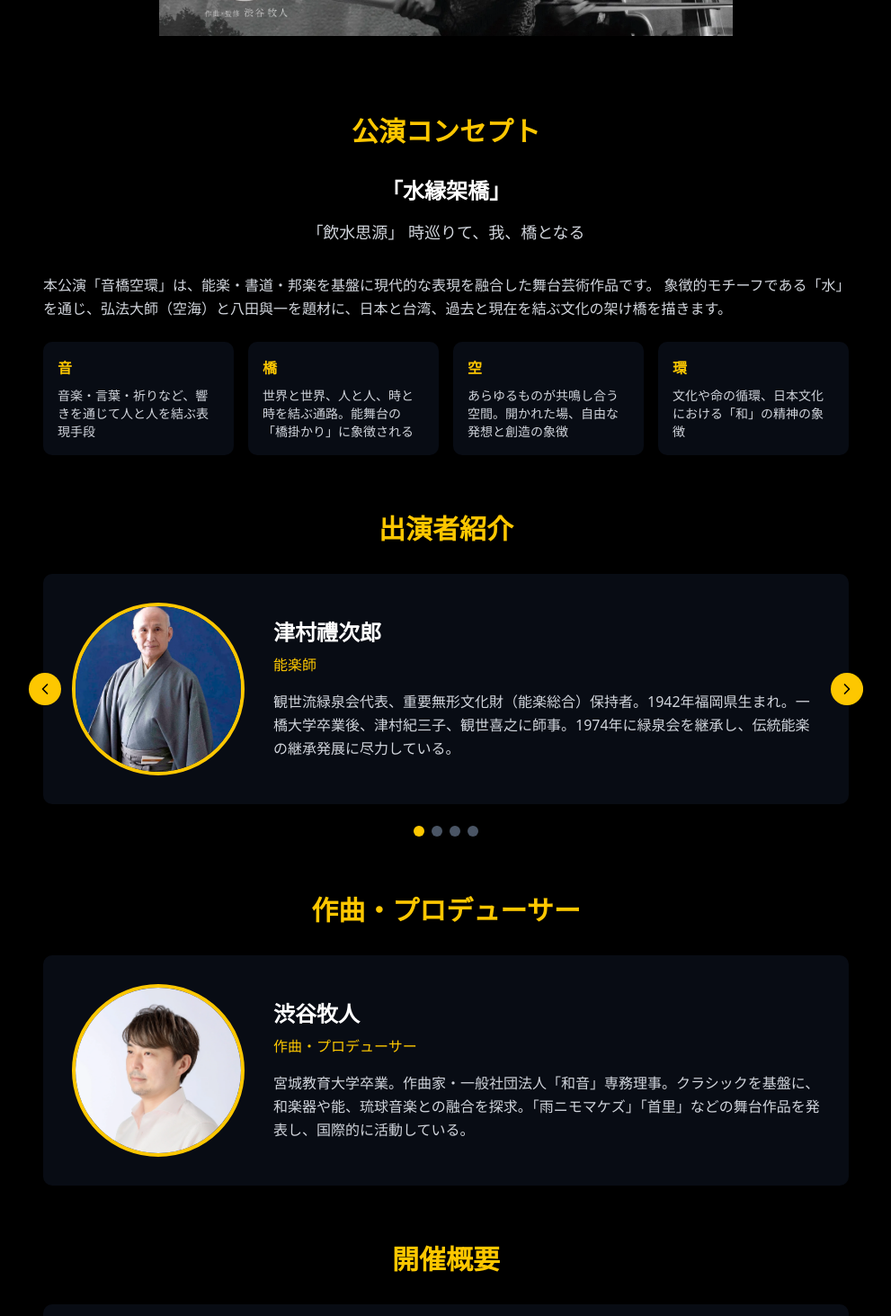
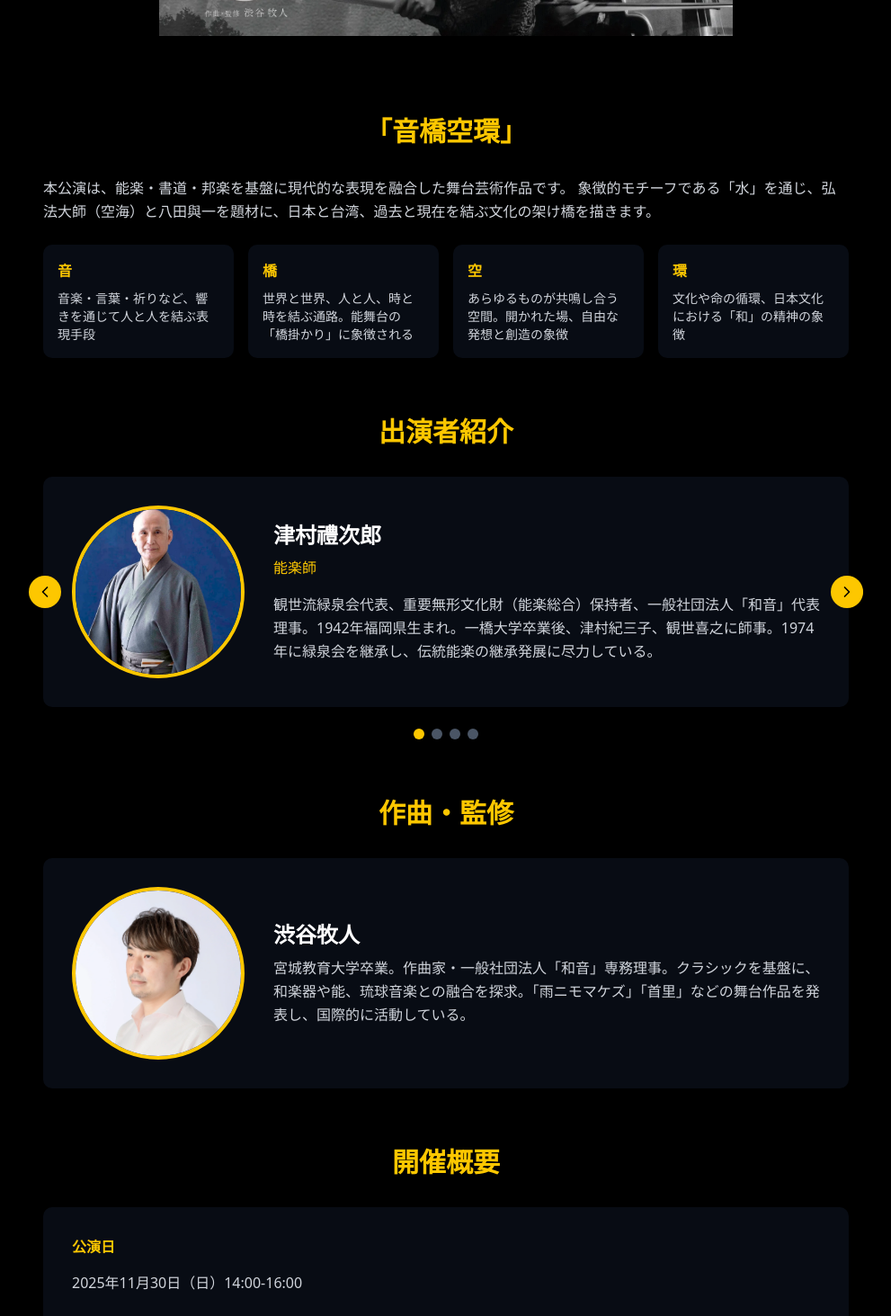
Before and after one commit to HeavenAQ/tsn-act1, a Next.js app: page / in a window 1280 px wide. Shown: the part 800-2263 px from the top of the page at 90% size, without its empty margins (144-1135 px from the left). Built offline with nearby package versions, Linux system fonts and the light colour scheme.

Commit message:
[Update] Edit information

```diff
--- a/src/pages/index.tsx
+++ b/src/pages/index.tsx
@@ -14,10 +14,10 @@ export default function HomePage() {
   // ✅ Single source of truth for navigation
   const navItems = useMemo(
     () => [
-      { id: "concept", label: "コンセプト" },
+      { id: "concept", label: "音橋空環" },
+      { id: "artists", label: "出演者紹介" },
+      { id: "producer", label: "作曲・監修" },
       { id: "event-overview", label: "開催概要" },
-      { id: "artists", label: "出演者" },
-      { id: "producer", label: "プロデューサー" },
       { id: "access", label: "会場アクセス" },
       { id: "ticket-info", label: "チケット情報" },
       { id: "sns", label: "お問い合わせ" },
@@ -32,7 +32,7 @@ export default function HomePage() {
         role: "能楽師",
         image: "津村禮次郎.webp",
         description:
-          "観世流緑泉会代表、重要無形文化財（能楽総合）保持者。1942年福岡県生まれ。一橋大学卒業後、津村紀三子、観世喜之に師事。1974年に緑泉会を継承し、伝統能楽の継承発展に尽力している。",
+          "観世流緑泉会代表、重要無形文化財（能楽総合）保持者、一般社団法人「和音」代表理事。1942年福岡県生まれ。一橋大学卒業後、津村紀三子、観世喜之に師事。1974年に緑泉会を継承し、伝統能楽の継承発展に尽力している。",
       },
       {
         name: "永山玳潤",
@@ -62,7 +62,7 @@ export default function HomePage() {
   const producer = useMemo(
     () => ({
       name: "渋谷牧人",
-      role: "作曲・プロデューサー",
+      role: "作曲・監修",
       image: "渋谷牧人.webp",
       description:
         "宮城教育大学卒業。作曲家・一般社団法人「和音」専務理事。クラシックを基盤に、和楽器や能、琉球音楽との融合を探求。「雨ニモマケズ」「首里」などの舞台作品を発表し、国際的に活動している。",
@@ -219,21 +219,12 @@ export default function HomePage() {
         <section className="my-12 sm:my-16 md:mt-0">
           <div className="mx-auto max-w-4xl">
             <h2 className="mb-6 text-center text-2xl font-bold text-yellow-400 sm:mb-8 sm:text-3xl">
-              公演コンセプト
+              「{navItems[0]?.label}」
             </h2>
-
-            <div className="mb-8 text-center">
-              <h3 className="mb-4 text-xl font-bold text-white sm:text-2xl">
-                「水縁架橋」
-              </h3>
-              <p className="mb-4 text-lg text-gray-300">
-                「飲水思源」 時巡りて、我、橋となる
-              </p>
-            </div>
 
             <div className="space-y-6 text-sm leading-relaxed text-gray-300 sm:text-base">
               <p>
-                本公演「音橋空環」は、能楽・書道・邦楽を基盤に現代的な表現を融合した舞台芸術作品です。
+                本公演は、能楽・書道・邦楽を基盤に現代的な表現を融合した舞台芸術作品です。
                 象徴的モチーフである「水」を通じ、弘法大師（空海）と八田與一を題材に、日本と台湾、過去と現在を結ぶ文化の架け橋を描きます。
               </p>
 
@@ -270,7 +261,7 @@ export default function HomePage() {
         {/* Artists section */}
         <section id="artists" className="mb-12 sm:mb-16">
           <h2 className="mb-8 text-center text-2xl font-bold text-yellow-400 sm:text-3xl">
-            出演者紹介
+            {navItems[1]?.label}
           </h2>
 
           <div className="mx-auto max-w-4xl">
@@ -389,7 +380,7 @@ export default function HomePage() {
         {/* Producer Section*/}
         <section id="producer" className="mb-12 sm:mb-16">
           <h2 className="mb-8 text-center text-2xl font-bold text-yellow-400 sm:text-3xl">
-            {producer.role}
+            {navItems[2]?.label}
           </h2>
           <div className="mx-auto max-w-4xl">
             <div className="rounded-lg bg-gray-900/50 p-6 sm:p-8">
@@ -415,9 +406,6 @@ export default function HomePage() {
                     <h3 className="mb-2 text-xl font-bold text-white sm:text-2xl">
                       {producer.name}
                     </h3>
-                    <p className="mb-4 text-sm text-yellow-400 sm:text-base">
-                      {producer.role}
-                    </p>
                     <p className="text-sm leading-relaxed text-gray-300 sm:text-base">
                       {producer.description}
                     </p>
@@ -432,7 +420,7 @@ export default function HomePage() {
         <section id="event-overview" className="mb-12 sm:mb-16">
           <div className="mx-auto max-w-4xl">
             <h2 className="mb-6 text-center text-2xl font-bold text-yellow-400 sm:mb-8 sm:text-3xl">
-              開催概要
+              {navItems[3]?.label}
             </h2>
 
             <div className="rounded-lg bg-gray-900/50 p-6 sm:p-8">
@@ -475,7 +463,7 @@ export default function HomePage() {
             {/* Google Maps section */}
             <section id="access" className="mt-8 sm:mt-12">
               <h2 className="mb-6 text-center text-2xl font-bold text-yellow-400 sm:mb-8 sm:text-3xl">
-                会場アクセス
+                {navItems[4]?.label}
               </h2>
               <div className="rounded-lg bg-gray-900/50 p-4 sm:p-6">
                 <div className="aspect-video w-full overflow-hidden rounded-lg">
@@ -509,7 +497,7 @@ export default function HomePage() {
         {/* Ticket section */}
         <section id="ticket-info" className="mb-12 text-center sm:mb-16">
           <h2 className="mb-3 text-2xl font-bold text-yellow-400 sm:mb-4 sm:text-3xl">
-            チケット情報
+            {navItems[5]?.label}
           </h2>
 
           <div className="mx-auto mb-8 max-w-2xl">
@@ -542,12 +530,12 @@ export default function HomePage() {
 
         <section id="sns" className="text-center">
           <h2 className="mb-6 text-2xl font-bold text-yellow-400 sm:mb-8 sm:text-3xl">
-            お問い合わせ
+            {navItems[6]?.label}
           </h2>
           <p className="mx-auto mb-8 max-w-2xl text-sm leading-relaxed text-gray-300 sm:text-base">
             公演に関するお問い合わせは
             <br />
-            「株式会社tsn」までご連絡ください。
+            株式会社tsnまでご連絡ください。
           </p>
           <div className="mx-auto text-sm text-gray-400">
             <div className="flex w-full justify-evenly">
```
